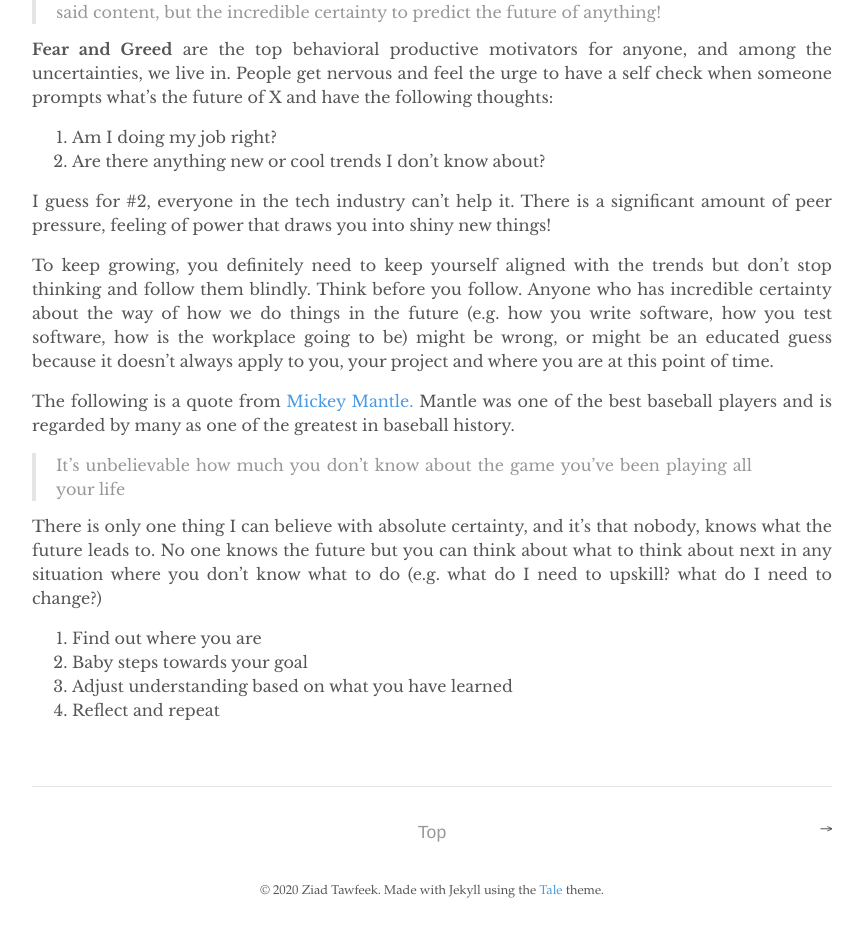
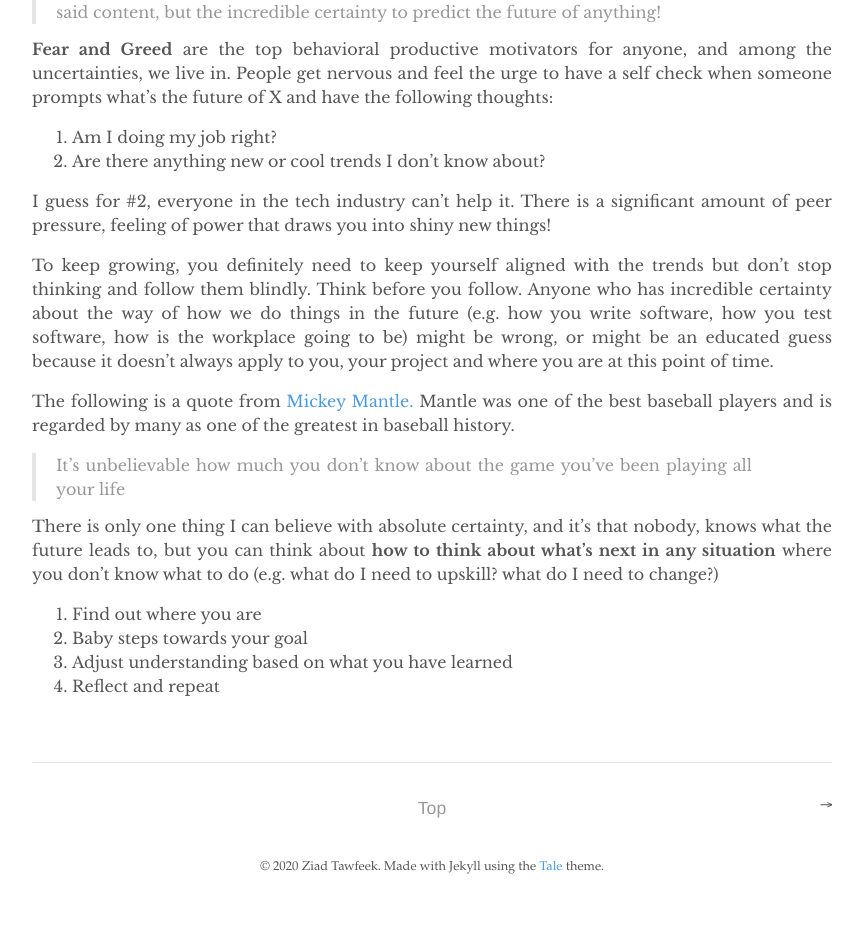
Before and after one commit to ziadtawfeek/web, a Jekyll site: the page built from _posts/2020-06-06-no-one-knows-the-future.md, in a window 1280 px wide. Shown: the part 827-1761 px from the top of the page, without its empty margins (208-1071 px from the left). Built offline with Jekyll 4.4.1, drawn with Linux system fonts in a browser that asks for light colours; after the commit the page ends 1737 px from its top, so only the background shows below that.

Commit message:
Update 2020-06-06-no-one-knows-the-future.md

```diff
--- a/_posts/2020-06-06-no-one-knows-the-future.md
+++ b/_posts/2020-06-06-no-one-knows-the-future.md
@@ -20,7 +20,7 @@ To keep growing, you definitely need to keep yourself aligned with the trends bu
 The following is a quote from [Mickey Mantle.](https://en.wikipedia.org/wiki/Mickey_Mantle "Mickey Mantle.") Mantle was one of the best baseball players and is regarded by many as one of the greatest in baseball history.
 > It's unbelievable how much you don't know about the game you've been playing all your life
 
-There is only one thing I can believe with absolute certainty, and it’s that nobody, knows what the future leads to. No one knows the future but you can think about what to think about next in any situation where you don't know what to do (e.g. what do I need to upskill? what do I need to change?)
+There is only one thing I can believe with absolute certainty, and it’s that nobody, knows what the future leads to, but you can think about **how to think about what's next in any situation** where you don't know what to do (e.g. what do I need to upskill? what do I need to change?)
 1. Find out where you are
 2. Baby steps towards your goal
 3. Adjust understanding based on what you have learned
```
